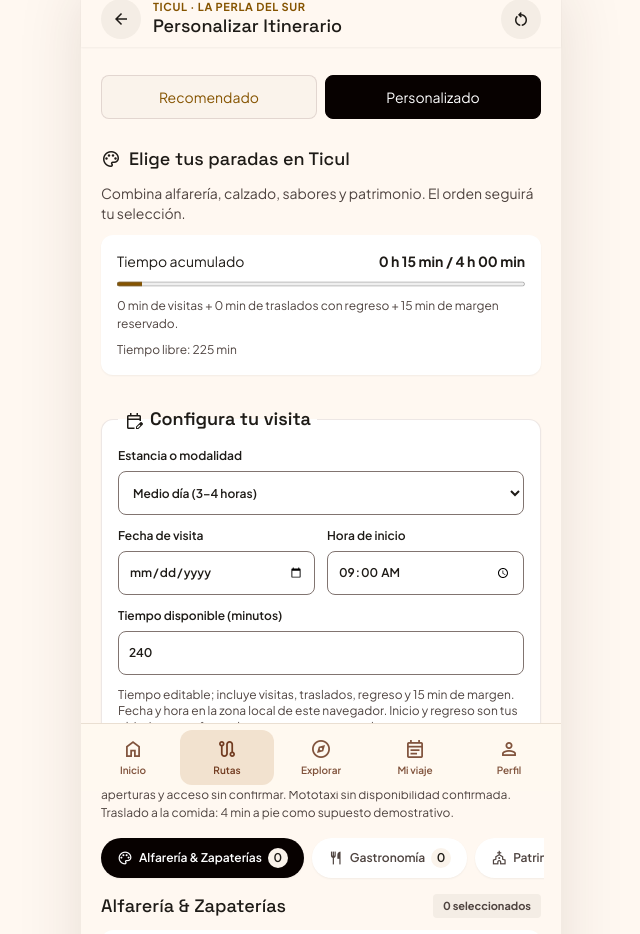
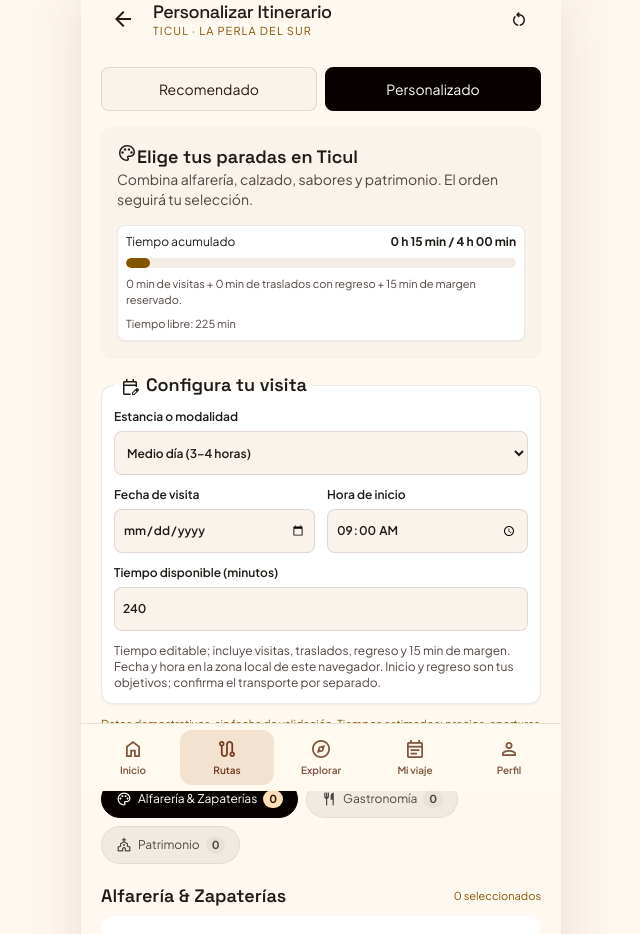
Before and after one commit to David08L-U/BIIN, a React (Vite) app in the folder frontend/: page /rutas/ticul/personalizar in a window 1280 px wide. Shown: the part 9-943 px from the top of the page, without its empty margins (319-959 px from the left). Built offline with nearby package versions, Linux system fonts and the light colour scheme.

Commit message:
feat(itinerarios): compartir la vista de personalizacion de Ticul

```diff
--- a/frontend/src/features/mi-viaje/pages/PersonalizarTiculPage.tsx
+++ b/frontend/src/features/mi-viaje/pages/PersonalizarTiculPage.tsx
@@ -1,5 +1,6 @@
+import CabeceraPlan from '../components/CabeceraPlan'
 import { useState, type FormEvent } from 'react'
-import { Link, useNavigate } from 'react-router'
+import { useNavigate } from 'react-router'
 import ConfiguracionTicul from '../components/ConfiguracionTicul'
 import ModosTicul from '../components/ModosTicul'
 import Icono from '../components/IconoItinerario'
@@ -9,7 +10,6 @@ import { useBorradorTicul } from '../hooks/useBorradorTicul'
 import { parametrosBorradorTicul, urlBorradorTicul } from '../plan/borradorTicul'
 import { calcularPlanTicul, resumirSeleccionTicul } from '../plan/itinerarioTicul'
 import { duracionPlan } from '../plan/itinerarioIzamal'
-import '../../../styles/itinerario-ticul.css'
 
 export default function PersonalizarTiculPage() {
   const { borrador, actualizar } = useBorradorTicul('personalizado')
@@ -29,20 +29,23 @@ export default function PersonalizarTiculPage() {
     setIntento({ clave, errores: r.errores })
     if (r.plan) navegar(urlBorradorTicul('itinerario', { ...borrador, generado: true, seleccion: r.plan.seleccion }))
   }
-  return <article className="ti-plan ti-personalizar" aria-labelledby="ti-personalizar-titulo">
-    <header className="ti-cabecera"><Link className="ti-icono-boton" to={urlBorradorTicul('detalle', borrador)} aria-label="Volver a detalle de ruta"><Icono nombre="arrow_back" tamano={20} /></Link><div className="ti-titulo"><p className="ti-ceja">Ticul · La Perla del Sur</p><h1 id="ti-personalizar-titulo">Personalizar Itinerario</h1></div><button type="button" className="ti-icono-boton" aria-label="Reiniciar selección" onClick={restablecer}><Icono nombre="restart_alt" tamano={20} /></button></header>
-    <div className="ti-contenido"><ModosTicul borrador={borrador} />
+  return <article className="iz-plan iz-personalizar" aria-labelledby="ti-personalizar-titulo">
+    <CabeceraPlan id="ti-personalizar-titulo" titulo="Personalizar Itinerario" subtitulo="Ticul · La Perla del Sur" volver={urlBorradorTicul('detalle', borrador)} personalizar acciones={<>
+          <button type="button" className="iz-plan-icono-boton" aria-label="Reiniciar selección" onClick={restablecer}><Icono nombre="restart_alt" tamano={20} /></button>
+
+        </>} />
+    <div className="iz-plan-contenido"><ModosTicul borrador={borrador} />
       <form noValidate onSubmit={generar}>
-        <section className="ti-contexto"><h2><Icono nombre="palette" tamano={20} />Elige tus paradas en Ticul</h2><p>Combina alfarería, calzado, sabores y patrimonio. El orden seguirá tu selección.</p>
-          <div className="ti-presupuesto ti-tarjeta" role="status" aria-label="Resumen de selección" aria-live="polite"><div><span>Tiempo acumulado</span><strong>{duracionPlan(resumen.totalMinutos)} / {disponibles === null ? 'Sin configurar' : duracionPlan(disponibles)}</strong></div><progress aria-label="Tiempo utilizado" value={Math.min(resumen.totalMinutos, disponibles ?? 1)} max={disponibles ?? 1} /><p>{resumen.visitasMinutos} min de visitas + {resumen.trasladosMinutos} min de traslados con regreso + {resumen.margenMinutos} min de margen reservado.</p><p>{disponibles === null ? 'Configura tu tiempo disponible.' : resumen.totalMinutos > disponibles ? `Excede el tiempo disponible por ${resumen.totalMinutos - disponibles} minutos.` : `Tiempo libre: ${disponibles - resumen.totalMinutos} min`}</p></div>
+        <section className="iz-plan-contexto"><h2><Icono nombre="palette" tamano={20} />Elige tus paradas en Ticul</h2><p>Combina alfarería, calzado, sabores y patrimonio. El orden seguirá tu selección.</p>
+          <div className="iz-plan-presupuesto iz-plan-tarjeta" role="status" aria-label="Resumen de selección" aria-live="polite"><div><span>Tiempo acumulado</span><strong>{duracionPlan(resumen.totalMinutos)} / {disponibles === null ? 'Sin configurar' : duracionPlan(disponibles)}</strong></div><progress aria-label="Tiempo utilizado" value={Math.min(resumen.totalMinutos, disponibles ?? 1)} max={disponibles ?? 1} /><p>{resumen.visitasMinutos} min de visitas + {resumen.trasladosMinutos} min de traslados con regreso + {resumen.margenMinutos} min de margen reservado.</p><p>{disponibles === null ? 'Configura tu tiempo disponible.' : resumen.totalMinutos > disponibles ? `Excede el tiempo disponible por ${resumen.totalMinutos - disponibles} minutos.` : `Tiempo libre: ${disponibles - resumen.totalMinutos} min`}</p></div>
         </section>
         <ConfiguracionTicul borrador={borrador} onChange={actualizar} />
-        <p className="ti-nota">Datos demostrativos, sin fecha de validación. Tiempos estimados; precios, aperturas y acceso sin confirmar. Mototaxi sin disponibilidad confirmada. {avisoTrasladoComidaTicul}</p>
-        <div className="ti-filtros" role="group" aria-label="Categorías de lugares">{categoriasTicul.map(c => <button type="button" key={c.id} aria-pressed={categoria === c.id} onClick={() => setCategoria(c.id)}><Icono nombre={c.icono} tamano={16} />{c.nombre}<span className="ti-contador">{contador(c.id)}</span></button>)}</div>
-        <section className="ti-selector" aria-labelledby="ti-categoria-titulo"><div className="ti-seccion-titulo"><h2 id="ti-categoria-titulo">{categoriasTicul.find(c => c.id === categoria)!.nombre}</h2><span>{contador(categoria)} seleccionados</span></div>
-          {lugaresTicul.filter(l => l.categoria === categoria).map(l => <article className="ti-lugar ti-tarjeta" key={l.id}><label className="ti-seleccion"><input type="checkbox" aria-label={l.nombre} checked={borrador.seleccion.includes(l.id)} onChange={() => actualizar({ seleccion: borrador.seleccion.includes(l.id) ? borrador.seleccion.filter(id => id !== l.id) : [...borrador.seleccion, l.id] })} /><span><strong>{l.nombre}</strong><span className="ti-etiqueta">{l.etiqueta}</span></span></label><p>{l.descripcion}</p><div className="ti-metadatos"><span><Icono nombre="timer" tamano={14} />Visita: {l.visitaMinutos} min</span><span><Icono nombre={l.traslado.icono} tamano={14} />{nombreTrasladoTicul(l)}</span></div></article>)}
+        <p className="iz-plan-nota">Datos demostrativos, sin fecha de validación. Tiempos estimados; precios, aperturas y acceso sin confirmar. Mototaxi sin disponibilidad confirmada. {avisoTrasladoComidaTicul}</p>
+        <div className="iz-plan-filtros" role="group" aria-label="Categorías de lugares">{categoriasTicul.map(c => <button type="button" key={c.id} aria-pressed={categoria === c.id} onClick={() => setCategoria(c.id)}><Icono nombre={c.icono} tamano={16} />{c.nombre}<span className="iz-plan-contador">{contador(c.id)}</span></button>)}</div>
+        <section className="iz-plan-selector" aria-labelledby="ti-categoria-titulo"><div className="iz-plan-categoria-titulo"><h2 id="ti-categoria-titulo">{categoriasTicul.find(c => c.id === categoria)!.nombre}</h2><span>{contador(categoria)} seleccionados</span></div>
+          {lugaresTicul.filter(l => l.categoria === categoria).map(l => <article className="iz-plan-lugar iz-plan-tarjeta" key={l.id}><label className="iz-plan-lugar-seleccion"><input type="checkbox" aria-label={l.nombre} checked={borrador.seleccion.includes(l.id)} onChange={() => actualizar({ seleccion: borrador.seleccion.includes(l.id) ? borrador.seleccion.filter(id => id !== l.id) : [...borrador.seleccion, l.id] })} /><span className="iz-plan-lugar-textos"><strong className="iz-plan-lugar-titulo">{l.nombre}</strong><span className="iz-plan-insignia">{l.etiqueta}</span></span></label><p>{l.descripcion}</p><div className="iz-plan-metadatos"><span><Icono nombre="timer" tamano={14} />Visita: {l.visitaMinutos} min</span><span><Icono nombre={l.traslado.icono} tamano={14} />{nombreTrasladoTicul(l)}</span></div></article>)}
         </section>
-        <div className="ti-resumen-final"><p role="status">{borrador.seleccion.length} lugares seleccionados</p><p>Los filtros conservan tu selección. Genera después de editar.</p>{errores.length > 0 && <div className="ti-error" role="alert">{errores.map(error => <p key={error}>{error}</p>)}</div>}<button type="submit" className="ti-primario">Generar mi itinerario<Icono nombre="arrow_forward" tamano={20} /></button><button type="button" className="ti-restablecer" onClick={restablecer}><Icono nombre="restart_alt" tamano={16} />Restablecer selección</button></div>
+        <div className="iz-plan-resumen-final"><p role="status">{borrador.seleccion.length} lugares seleccionados</p><p>Los filtros conservan tu selección. Genera después de editar.</p>{errores.length > 0 && <div className="iz-plan-error" role="alert">{errores.map(error => <p key={error}>{error}</p>)}</div>}<button type="submit" className="iz-plan-primario">Generar mi itinerario<Icono nombre="arrow_forward" tamano={20} /></button><button type="button" className="iz-plan-restablecer" onClick={restablecer}><Icono nombre="restart_alt" tamano={16} />Restablecer selección</button></div>
       </form>
     </div>
   </article>
```
